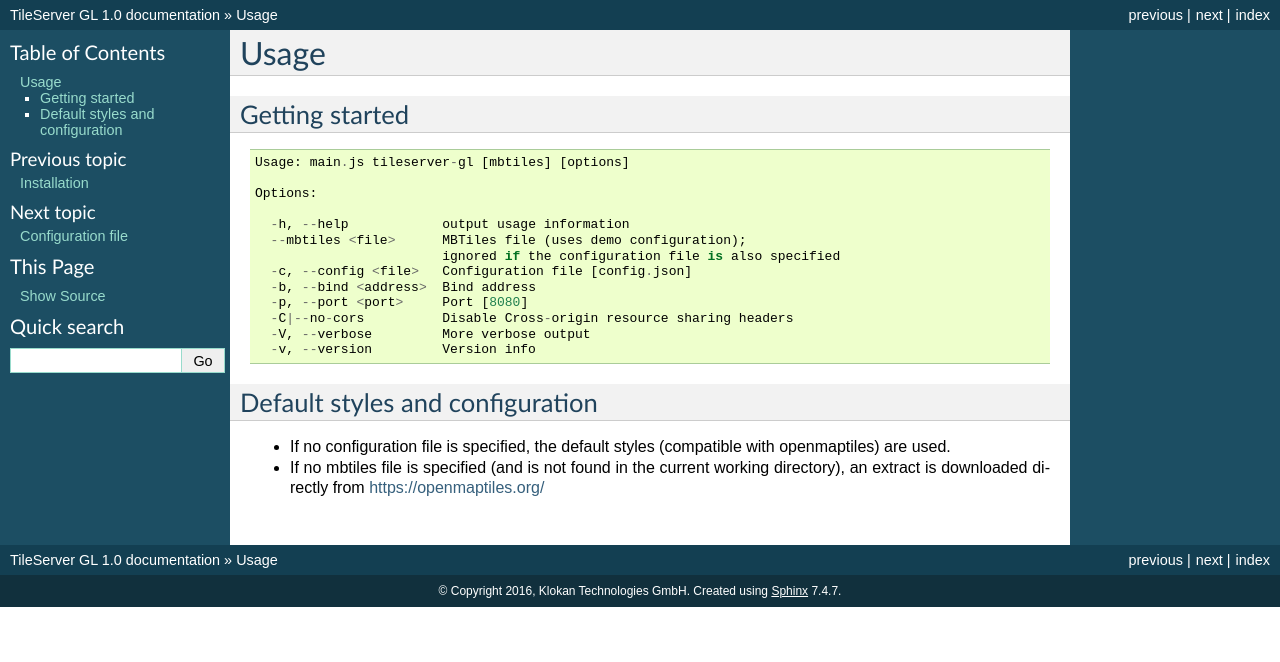
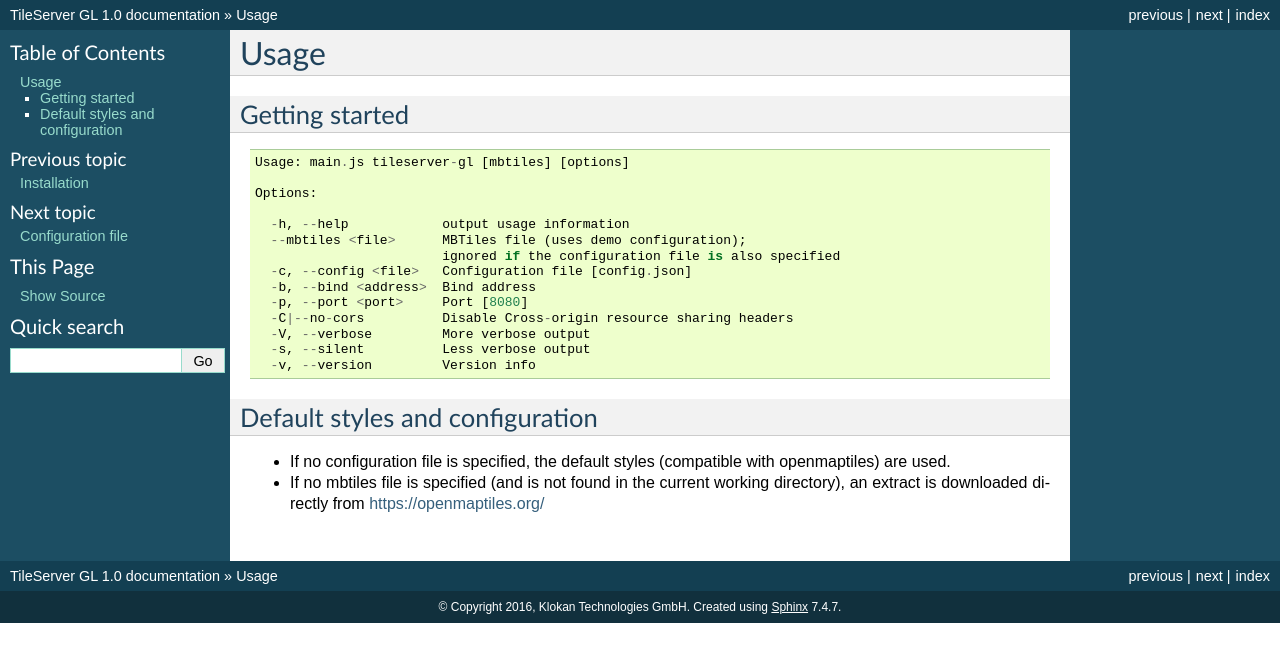
Before and after one commit to acalcutt/wifidb-tileserver-gl, a Sphinx documentation site: the page built from docs/usage.rst, in a window 1280 px wide. Shown: the top 662 px of the page. Built offline with Sphinx 7.4.7, drawn with Linux system fonts in a browser that asks for light colours.

Commit message:
Add silent to doc

```diff
--- a/docs/usage.rst
+++ b/docs/usage.rst
@@ -18,6 +18,7 @@
     -p, --port <port>     Port [8080]
     -C|--no-cors          Disable Cross-origin resource sharing headers
     -V, --verbose         More verbose output
+    -s, --silent          Less verbose output
     -v, --version         Version info
 
 
```
